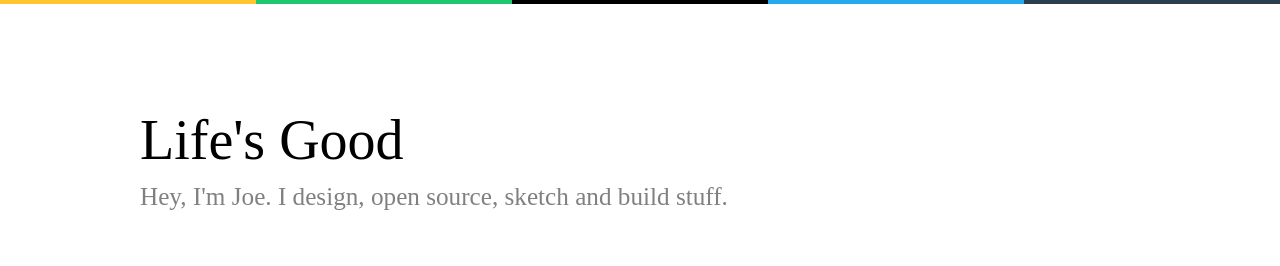
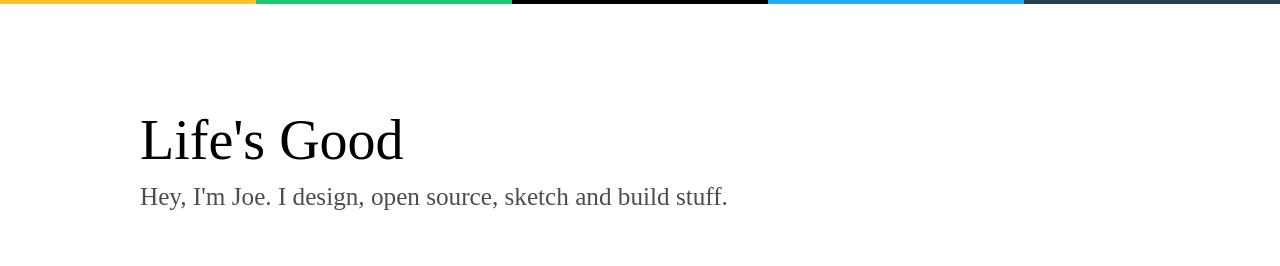
Before and after one commit to SHAHSHIVAM594/lifesgood, a plain HTML site: page index.html in a window 1280 px wide. Shown: the top 266 px of the page. Drawn offline with nearby package versions, Linux system fonts and the light colour scheme.

Commit message:
tweaked readability on site-header copy

```diff
--- a/sass/blocks/_site-header.scss
+++ b/sass/blocks/_site-header.scss
@@ -33,7 +33,7 @@
 
 	&__info {
 		font-family: $font-sans;
-		color: lighten($color-black, 50%);
+		color: lighten($color-black, 30%);
 		font-size: 1.8em;
 		line-height: 1.7;
 		font-weight: 100;
```
Also changed, not shown: css/main.css.
